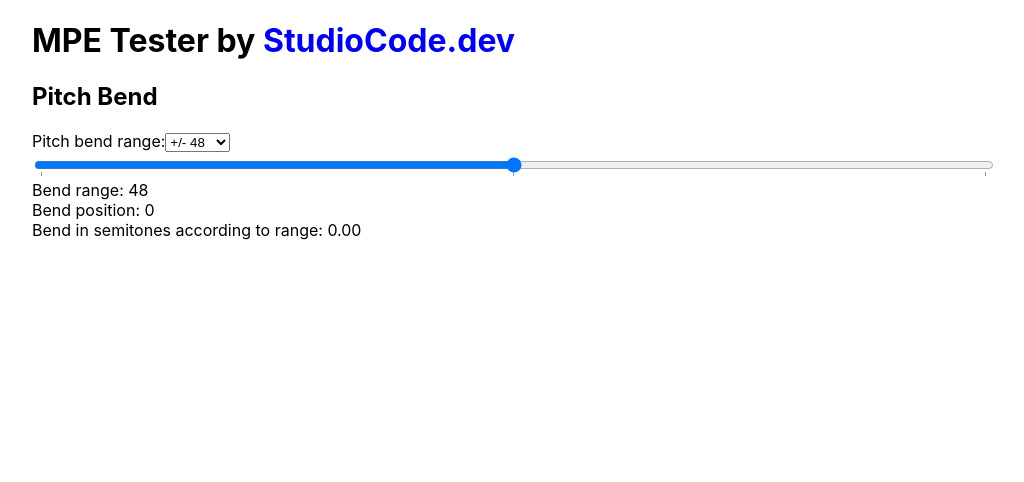
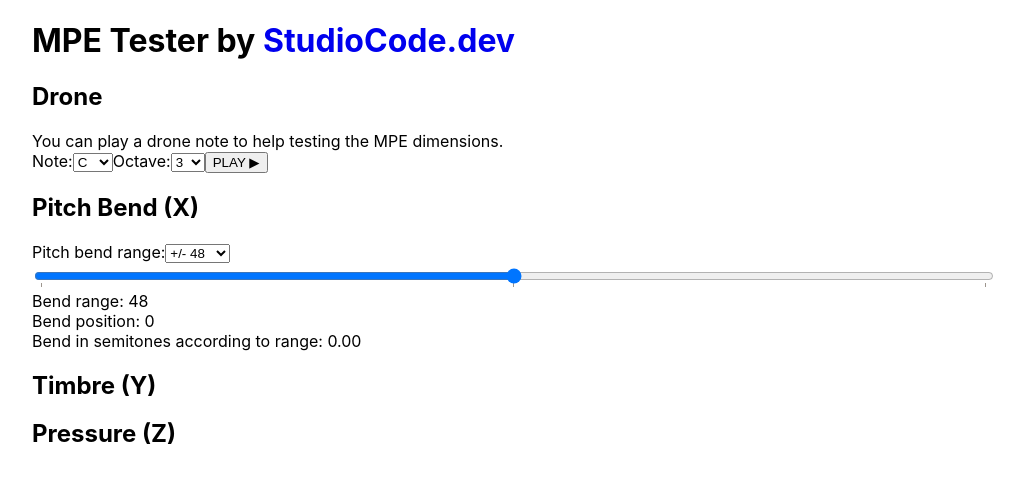
Before and after one commit to francoisgeorgy/mpe-tester, a React (Create React App) app: page / in a window 1280 px wide. Shown: the top 482 px of the page, without its empty margins (8-1032 px from the left). Built offline with nearby package versions, Linux system fonts and the light colour scheme.

Commit message:
playing a drone

```diff
--- a/src/App.tsx
+++ b/src/App.tsx
@@ -1,8 +1,11 @@
 import React from 'react';
 import {MidiPortsSelect} from "./components/MidiPortsSelect";
 import {Panel} from "./components/Panel";
+import {PitchBend} from "./components/PitchBend";
+import {Drone} from "./components/Drone";
 import './App.css';
-import {PitchBend} from "./components/PitchBend";
+import {Timbre} from "./components/Timbre";
+import {Pressure} from "./components/Pressure";
 
 function App() {
 
@@ -16,7 +19,16 @@
                     <MidiPortsSelect/>
                 </Panel>
                 <Panel>
+                    <Drone/>
+                </Panel>
+                <Panel>
                     <PitchBend/>
+                </Panel>
+                <Panel>
+                    <Timbre/>
+                </Panel>
+                <Panel>
+                    <Pressure/>
                 </Panel>
             </main>
         </div>
--- /dev/null
+++ b/src/components/Drone.tsx
@@ -0,0 +1,86 @@
+import {observer} from "mobx-react";
+import {useStores} from "../hooks/useStores";
+import React, {FormEvent, useState} from "react";
+import {NOTE_NAME_NO_OCTAVE} from "../utils/midiNotes";
+import {noteNumber} from "../utils/midiMaths";
+
+export const Drone = observer(() => {
+
+    // console.log("PitchBend.render");
+
+    const { midiStore: midi } = useStores();
+
+    const [note, setNote] = useState(0);
+    const [octave, setOctave] = useState(3);
+    const [playing, setPlaying] = useState(false);
+
+    const toggleDrone = () => {
+        if (playing) {
+            midi.noteOff(noteNumber(note, octave));
+            setPlaying(false);
+        } else {
+            midi.noteOn(noteNumber(note, octave));
+            setPlaying(true);
+        }
+    }
+
+/*
+    const send = (b:number) => {
+        // if (midi) {
+            midi.send([
+                ...pitchBend(b + 8192, 0)
+            ]);
+        // }
+    };
+*/
+
+
+    return (
+        <div className="drone">
+            <h2>Drone</h2>
+            <div>
+                You can play a drone note to help testing the MPE dimensions.
+            </div>
+            <div>
+                <label>Note:</label>
+                <select value={note} onChange={(e: React.ChangeEvent<HTMLSelectElement>) => setNote(parseInt(e.target.value, 10))}>
+                    {NOTE_NAME_NO_OCTAVE.map((note, index) => <option value={index} key={index}>{note}</option>)}
+                </select>
+
+                <label>Octave:</label>
+                <select value={octave} onChange={(e: React.ChangeEvent<HTMLSelectElement>) => setOctave(parseInt(e.target.value, 10))}>
+                    <option value={-1}>-1</option>
+                    <option value={0}>0</option>
+                    <option value={1}>1</option>
+                    <option value={2}>2</option>
+                    <option value={3}>3</option>
+                    <option value={4}>4</option>
+                    <option value={5}>5</option>
+                    <option value={6}>6</option>
+                    <option value={7}>7</option>
+                    <option value={8}>8</option>
+                    <option value={9}>9</option>
+                </select>
+
+                <button type="button" onClick={toggleDrone}>{playing ? "STOP ⏹️" : "PLAY ▶"}</button>
+            </div>
+        </div>
+    );
+
+    //-------------------------------------------------------------------------
+
+    /*
+        function handleInSelection(e: FormEvent<HTMLSelectElement>) {
+            e.preventDefault();
+            const v = (e.target as HTMLSelectElement).value;
+            midi.useInput(v);
+        }
+    */
+
+    function handleOutSelection(e: FormEvent<HTMLSelectElement>) {
+        // e.preventDefault();
+        // const v = (e.target as HTMLSelectElement).value;
+        // midi.useOutput(v);
+    }
+
+});
--- a/src/components/MidiPortsSelect.tsx
+++ b/src/components/MidiPortsSelect.tsx
@@ -40,6 +40,28 @@
                     {Object.entries(midi.outputs).map(([id, port]) => <option key={id} value={port.id}>{port.name}</option>)}
                 </select>
             </div>
+
+            <div>
+                Channel:
+                <select value={midi.channel} onChange={(e) => midi.setChannel(parseInt(e.target.value,10))}>
+                    <option value={0}>1</option>
+                    <option value={1}>2</option>
+                    <option value={2}>3</option>
+                    <option value={3}>4</option>
+                    <option value={4}>5</option>
+                    <option value={5}>6</option>
+                    <option value={6}>7</option>
+                    <option value={7}>8</option>
+                    <option value={8}>9</option>
+                    <option value={9}>10</option>
+                    <option value={10}>11</option>
+                    <option value={11}>12</option>
+                    <option value={12}>13</option>
+                    <option value={13}>14</option>
+                    <option value={14}>15</option>
+                    <option value={15}>16</option>
+                </select>
+            </div>
         </div>
     );
 
--- a/src/components/PitchBend.tsx
+++ b/src/components/PitchBend.tsx
@@ -1,7 +1,6 @@
 import {observer} from "mobx-react";
 import {useStores} from "../hooks/useStores";
 import React, {FormEvent, useState} from "react";
-import {pitchBend} from "../utils/midi";
 
 export const PitchBend = observer(() => {
 
@@ -15,9 +14,10 @@
 
     const send = (b:number) => {
         // if (midi) {
-            midi.send([
-                ...pitchBend(b + 8192, 0)
-            ]);
+        midi.pitchBend(b + 8192);
+            // midi.send([
+            //     ...pitchBend(b + 8192, 0)
+            // ]);
         // }
     };
 
@@ -44,7 +44,7 @@
 
     return (
         <div className="pitch-bend">
-            <h2>Pitch Bend</h2>
+            <h2>Pitch Bend (X)</h2>
             <div>
                 <label>Pitch bend range:</label>
                 <select value={bendSelect} onChange={(e: React.ChangeEvent<HTMLSelectElement>) => setBendSelect(e.target.value)}>
--- /dev/null
+++ b/src/components/Pressure.tsx
@@ -0,0 +1,15 @@
+import {observer} from "mobx-react";
+import {useStores} from "../hooks/useStores";
+import React from "react";
+
+export const Pressure = observer(() => {
+
+    const { midiStore: midi } = useStores();
+
+    return (
+        <div className="pressure">
+            <h2>Pressure (Z)</h2>
+        </div>
+    );
+
+});
--- /dev/null
+++ b/src/components/Timbre.tsx
@@ -0,0 +1,15 @@
+import {observer} from "mobx-react";
+import {useStores} from "../hooks/useStores";
+import React from "react";
+
+export const Timbre = observer(() => {
+
+    const { midiStore: midi } = useStores();
+
+    return (
+        <div className="timbre">
+            <h2>Timbre (Y)</h2>
+        </div>
+    );
+
+});
--- a/src/stores/MidiStore.ts
+++ b/src/stores/MidiStore.ts
@@ -1,5 +1,11 @@
 import {decorate, observable} from "mobx";
-import {MIDI_VOICE_CONTROL_CHANGE, OutMessage} from "../utils/midi";
+import {
+    MIDI_VOICE_CONTROL_CHANGE,
+    MIDI_VOICE_NOTE_OFF,
+    MIDI_VOICE_NOTE_ON,
+    MIDI_VOICE_PITCH_BEND_CHANGE,
+    OutMessage
+} from "../utils/midi";
 
 // import {hs} from "../utils";
 
@@ -42,6 +48,8 @@
     // subscribers: InterfaceSubscriber[];     // called when an input is set in use
     listeners: PortListener[] = [];
 
+    channel = 0;
+
     constructor() {
         // console.log("MidiStore constructor");
         // this.rootStore = rootStore;
@@ -51,6 +59,15 @@
         this.onStateChange = this.onStateChange.bind(this);     // very important
         this.onMidiMessage = this.onMidiMessage.bind(this);     // very important
         this.requestMidi(); //.then(r => console.log(r));
+
+        this.channel = 0;
+    }
+
+    setChannel(channel: number) {
+        // if (channel === 'all') {
+        //     // TODO
+        // }
+        this.channel = channel;
     }
 
     autoSelect(name: RegExp) {
@@ -115,7 +132,7 @@
         this.outputInUse.send(messages);
     }
 
-    sendCC(controller: number, value: number, channel: number): void {
+    sendCC(controller: number, value: number, channel: number = this.channel): void {
 
         // const port = this.outputById(this.outputInUseId);
         // if (!port) return;
@@ -129,7 +146,7 @@
     }
 
     // channel is 0..15
-    sendNRPN(MSB: number, LSB: number, value: number, channel: number): void {
+    sendNRPN(MSB: number, LSB: number, value: number, channel: number = this.channel): void {
 
         // console.log("midi.sendNRPN");
 
@@ -148,6 +165,38 @@
         this.sendCC(100, 127, channel);
     }
 
+
+    pitchBend(value: number, channel: number = this.channel): void {
+        if (value < 0) value = value + 8192;
+        const msb = (value & 0b0011111110000000) >> 7;
+        const lsb = value & 0b0000000001111111;
+        // return [
+        //     MIDI_VOICE_PITCH_BEND_CHANGE + channel,
+        //     lsb,
+        //     msb
+        // ];
+        this.send([
+            MIDI_VOICE_PITCH_BEND_CHANGE + channel,
+            lsb,
+            msb
+        ]);
+    }
+
+    noteOn(note: number, velocity= 127, channel = this.channel) {
+        this.send([
+            MIDI_VOICE_NOTE_ON + channel,
+            note,
+            velocity
+        ]);
+    }
+
+    noteOff(note: number, releaseVelocity = 127, channel = this.channel) {
+        this.send([
+            MIDI_VOICE_NOTE_OFF + channel,
+            note,
+            releaseVelocity
+        ]);
+    }
 
     connectInput(id: string) {
         for (let input of this.interface.inputs.values()) {
@@ -426,7 +475,8 @@
     inputs: observable,
     outputs: observable,
     inputInUseId: observable,
-    outputInUseId: observable
+    outputInUseId: observable,
+    channel: observable
     // setConnection: action,
     // ins: computed   //,
     // outs: computed
--- a/src/utils/midiMaths.ts
+++ b/src/utils/midiMaths.ts
@@ -6,6 +6,16 @@
     72,  84,  96,
     108, 120
 ];
+
+/**
+ * C = 0
+ * @param note with C=0
+ * @param octave starts at -1
+ */
+export function noteNumber(note: number, octave: number) {
+    console.log(`noteNumber(${note}, ${octave}) = ${note + (octave + 1) * 12}`);
+    return note + (octave + 1) * 12;
+}
 
 export function num(noteName: string) {
     //TODO: if no octave, add octave 4 (arbitrary choice based on the choice we made to have middle C = C4)
```
Also changed, not shown: src/utils/midi.ts (+7 -0 lines).
